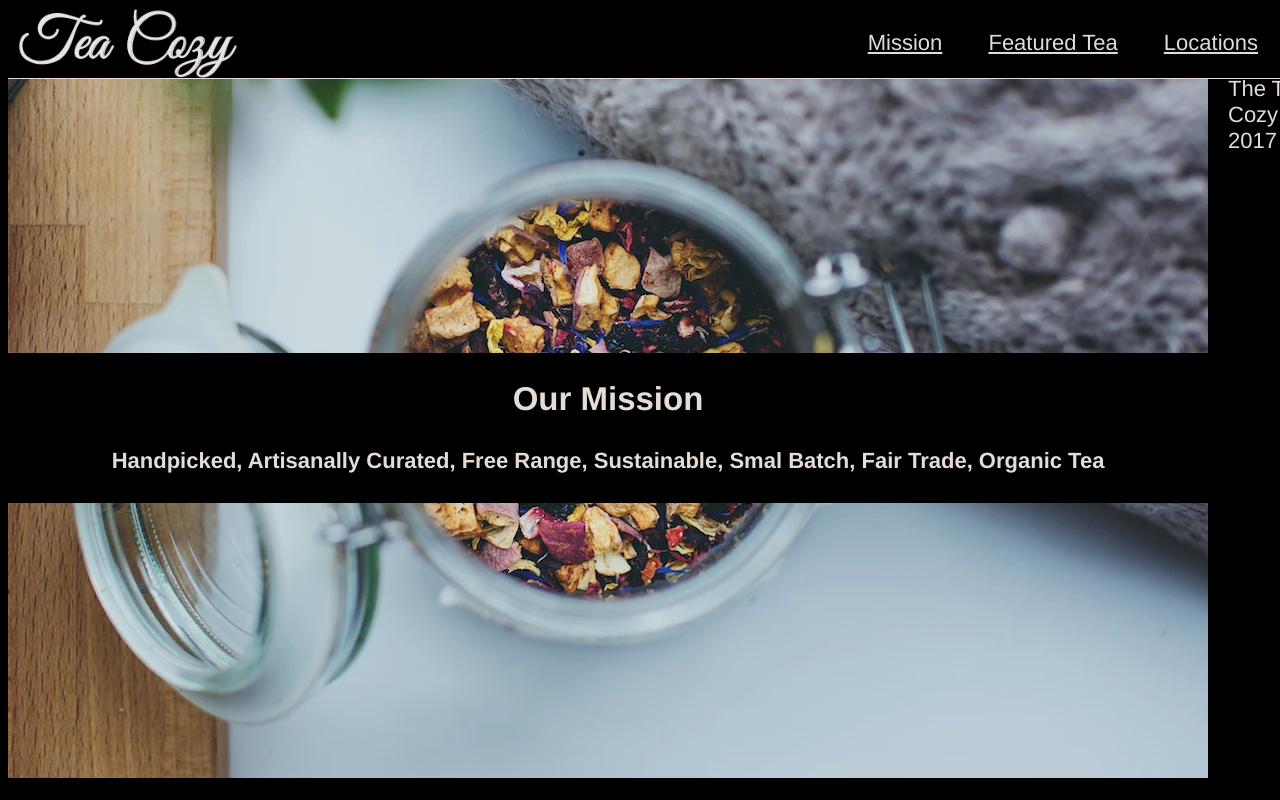
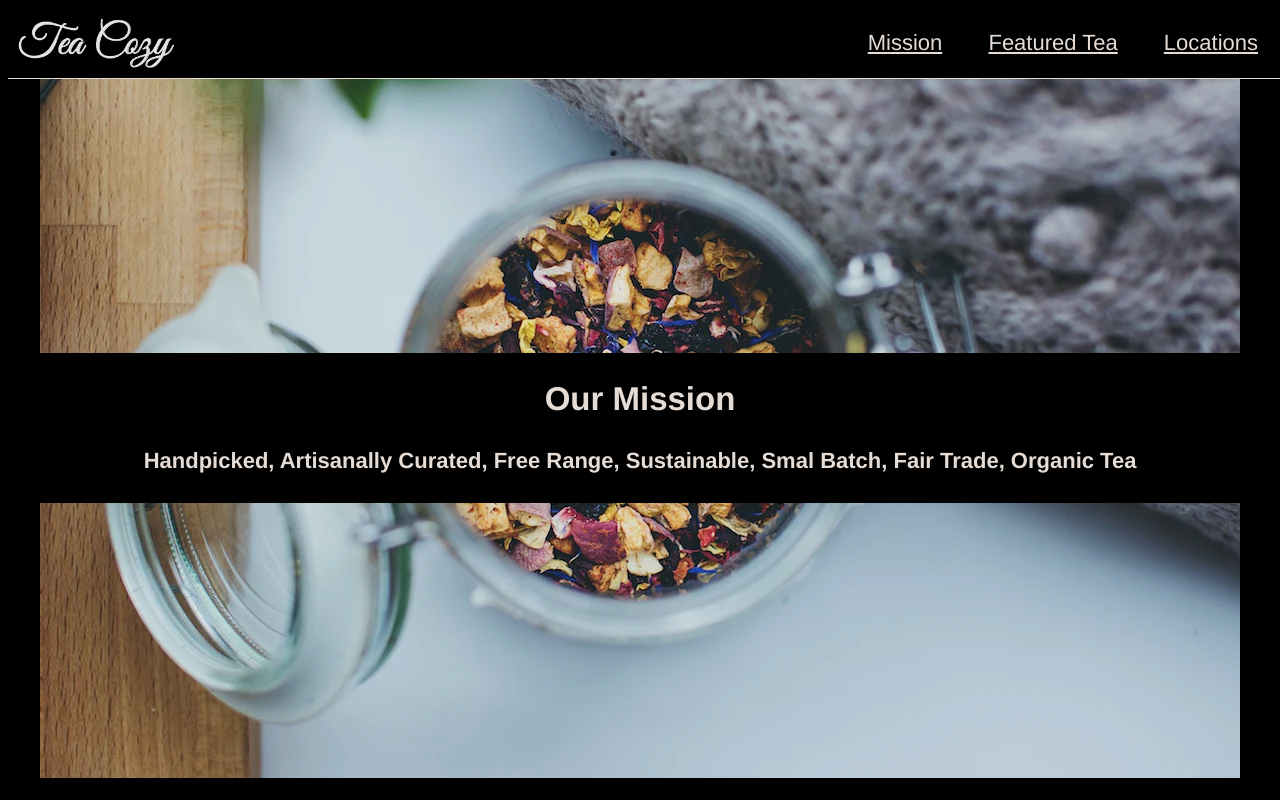
Before and after one commit to CanterburyEd23/teaCosy, a plain HTML site: page index.html in a window 1280 px wide. Shown: the top 800 px of the page. Drawn offline with Linux system fonts and the light colour scheme.

Commit message:
Project complete

```diff
--- a/style.css
+++ b/style.css
@@ -8,10 +8,9 @@ body {
     color: seashell;
     background-color: black;
     opacity: 0.9;
-    display: flex;
-    align-content: center;
+
     text-align: center;
-    }
+}
 
 header {
     border-bottom: 1px solid seashell;
@@ -22,12 +21,14 @@ header {
     width: 100%;
     display: flex;
     align-content: center;
+    align-items: center;
     justify-content: space-between;
+    height: 70px;
 }
 
 header img {
     margin-left: 10px;
-    max-height: 70px;
+    max-height: 50px;
 }
 
 
@@ -62,6 +63,8 @@ nav ul li {
 
 .tea {
     max-width: 1000px;
+    padding-top: 50px;
+    padding-bottom: 50px;
 }
 
 .teaPics {
@@ -103,7 +106,15 @@ nav ul li {
 
 footer {
     margin: 20px;
+    padding-left: 20px;
     text-align: left;
     width: 100%;
     background-color: black;
 }
+
+main {
+    display: flex;
+    flex-direction: column;
+    align-items: center;
+    align-content: center;
+}
```
Also changed, not shown: 1 other file.
